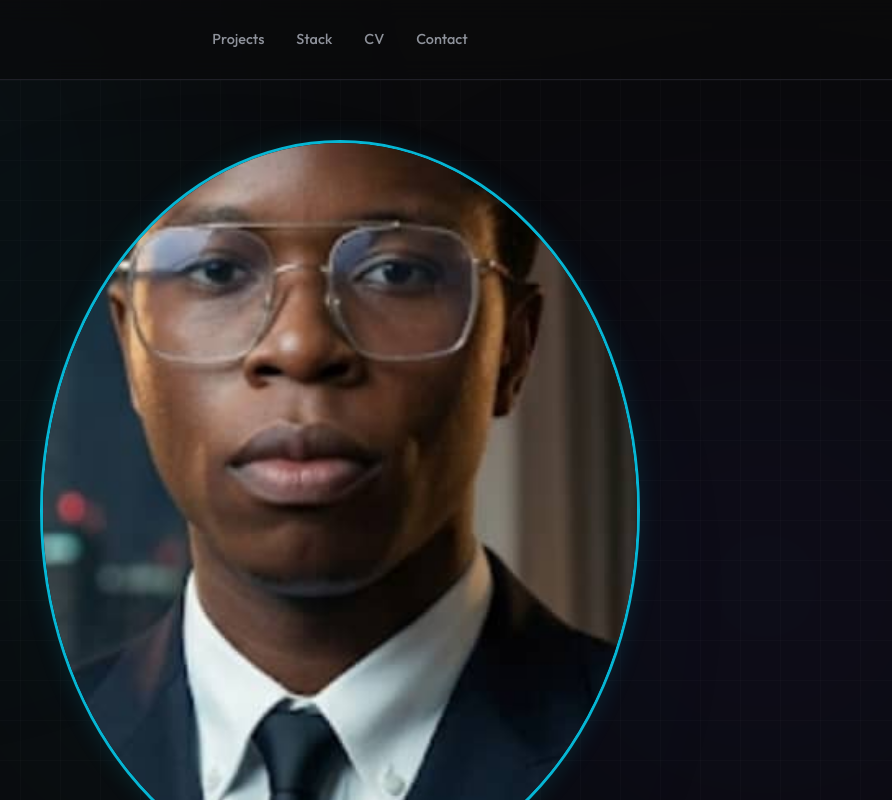
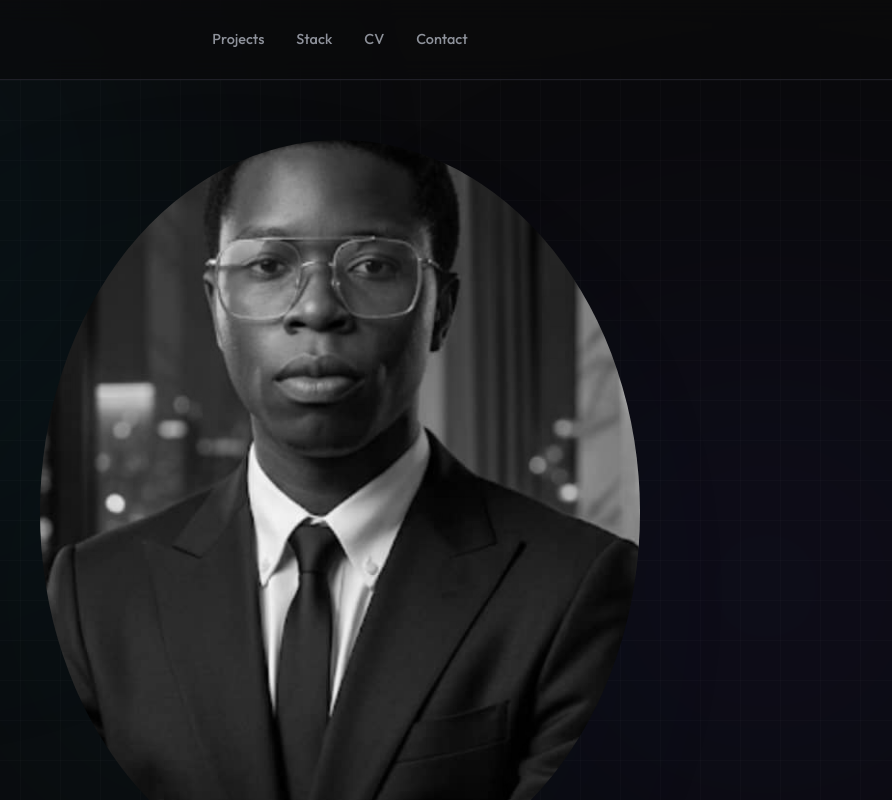
Before and after one commit to Henry-Amaechi/My-portfolio, a React (Vite) app: page / in a window 1280 px wide. Shown: the top 800 px of the page, without its empty margins (300-1192 px from the left). Built offline with nearby package versions, Linux system fonts and the light colour scheme.

Commit message:
Update profile picture styling to match reference image format

```diff
--- a/src/index.css
+++ b/src/index.css
@@ -128,12 +128,10 @@ nav a.active::after {
 }
 
 .profile-picture-container {
-  width: 80px;
-  height: 80px;
+  width: 200px;
+  height: 200px;
   border-radius: 50%;
   margin: 0 auto 24px;
-  border: 3px solid var(--cyan);
-  box-shadow: 0 0 25px var(--cyan-glow);
   overflow: hidden;
 }
 
@@ -141,8 +139,9 @@ nav a.active::after {
   width: 100%;
   height: 100%;
   object-fit: cover;
-  transform: scale(2.4);
-  transform-origin: 50% 18%;
+  transform: scale(1.4);
+  transform-origin: 50% 20%;
+  filter: grayscale(100%);
 }
 
 #intro h1 {
```
